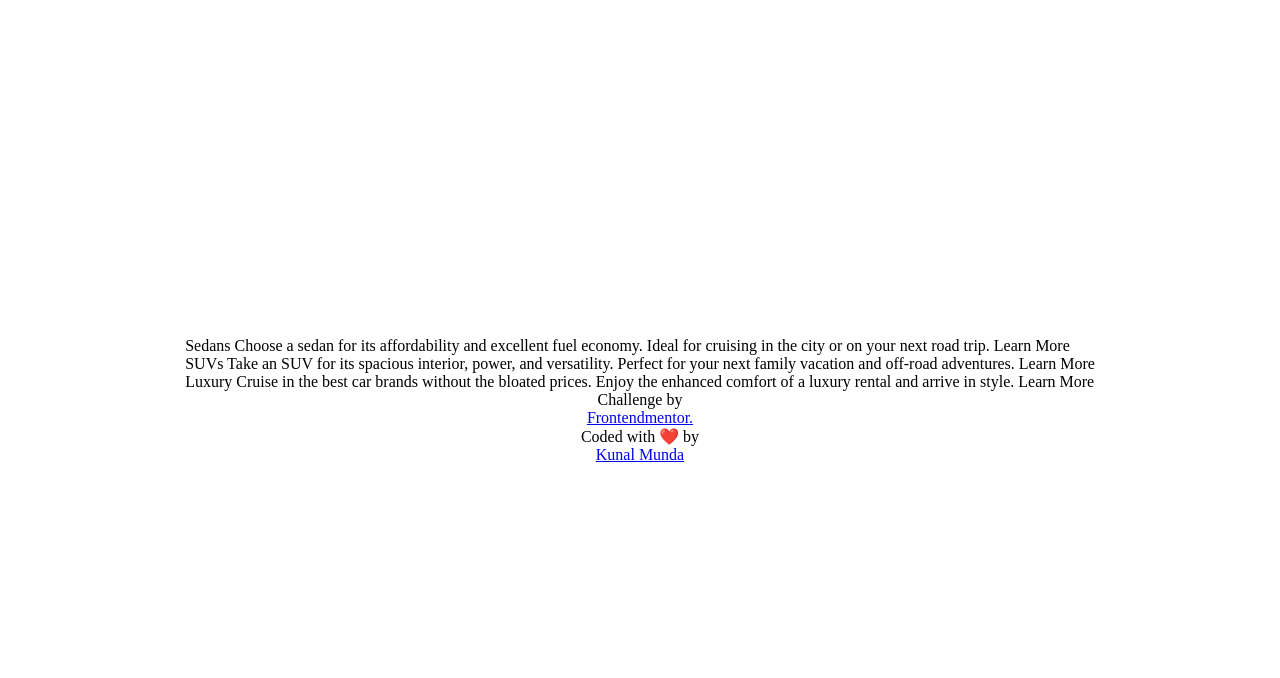
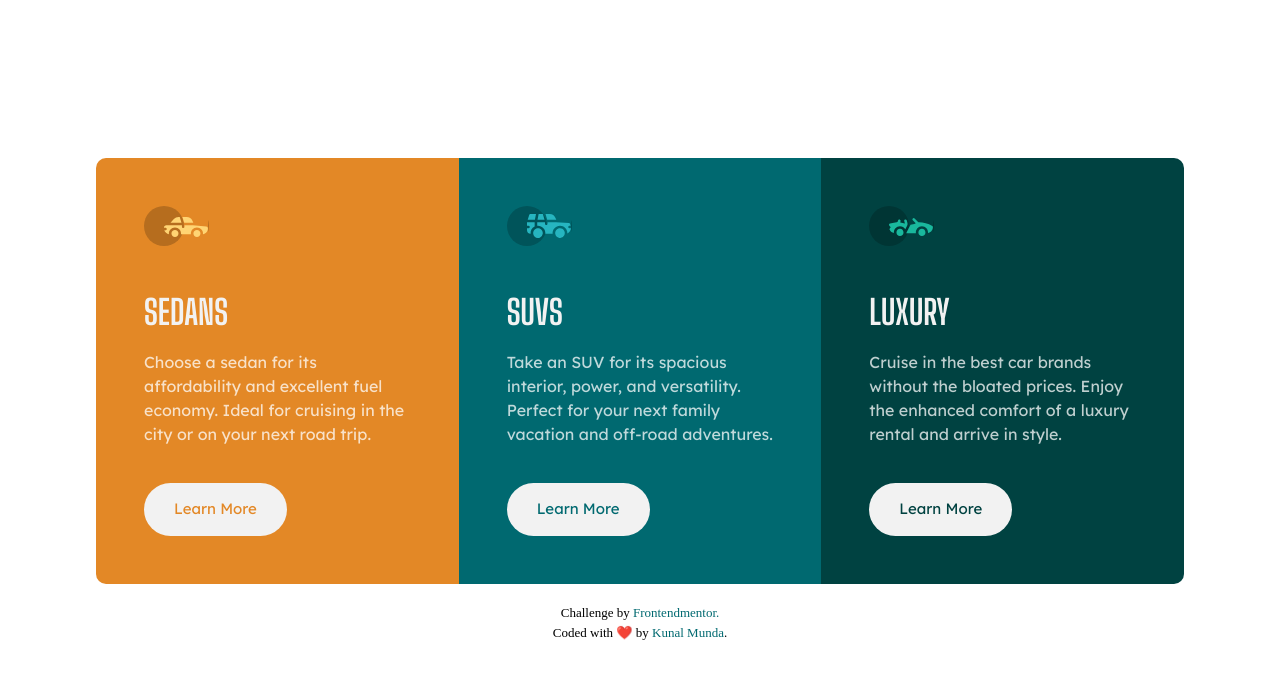
Before and after one commit to ryu-kamiski/3-column-preview-card-component-main, a plain HTML site: page docs/index.html in a window 1280 px wide. Drawn offline with Linux system fonts and the light colour scheme.

Commit message:
final commit

```diff
--- a/docs/index.html
+++ b/docs/index.html
@@ -13,31 +13,43 @@
 </head>
 
 <body>
-
+  <h1>.</h1>
   <div class="card">
     <div class="card__content">
-      Sedans
+      <div class="icon-sedan"></div>
+      <h2>Sedans</h2>
+      <p>
         Choose a sedan for its affordability and excellent fuel economy. Ideal for cruising in the city
         or on your next road trip.
-      Learn More
+      </p>
+      <a href="#" class="btn-orange">Learn More</a>
     </div>
     <div class="card__content">
-      SUVs
+      <div class="icon-suv"></div>
+      <h2>SUVs</h2>
+      <p>
         Take an SUV for its spacious interior, power, and versatility. Perfect for your next family vacation
         and off-road adventures.
-      Learn More
+      </p>
+      <a href="#" class="btn-dark-cyan">Learn More</a>
     </div>
     <div class="card__content">
-      Luxury
+      <div class="icon-luxury"></div>
+      <h2>Luxury</h2>
+      <p>
         Cruise in the best car brands without the bloated prices. Enjoy the enhanced comfort of a luxury
         rental and arrive in style.
-      Learn More
+      </p>
+      <a href="#" class="btn-very-dark-cyan">Learn More</a>
     </div>
   </div>
 
 
+  <div class="footer">
     Challenge by <a href="https://www.frontendmentor.io">Frontendmentor.</a>
-    Coded with ❤️ by <a href="#">Kunal Munda</a>
+    <br>
+    Coded with ❤️ by <a href="#">Kunal Munda</a>.
+  </div>
 
 </body>
 
--- /dev/null
+++ b/docs/scss/abstracts/_colors.scss
@@ -0,0 +1,35 @@
+
+$primary-orange: hsl(31, 77%, 52%);
+$primary-dark-cyan: hsl(184, 100%, 22%);
+$primary-very-dark-cyan: hsl(179, 100%, 13%);
+
+$neutral-transparent-white: hsla(0, 0%, 100%, .75); //* paragraphs
+$neutral-light-gray: hsl(0, 0%, 95%); //* bg, headings & buttons
+
+.btn-orange {
+  color: $primary-orange;
+
+  &:hover {
+    color: $neutral-light-gray;
+    background-color: $primary-orange;
+    outline: 1px solid $neutral-light-gray;
+  }
+}
+.btn-dark-cyan {
+  color: $primary-dark-cyan;
+
+  &:hover {
+    color: $neutral-light-gray;
+    background-color: $primary-dark-cyan;
+    outline: 1px solid $neutral-light-gray;
+  }
+}
+.btn-very-dark-cyan {
+  color: $primary-very-dark-cyan;
+
+  &:hover {
+    color: $neutral-light-gray;
+    background-color: $primary-very-dark-cyan;
+    outline: 1px solid $neutral-light-gray;
+  }
+}
--- /dev/null
+++ b/docs/scss/abstracts/_fonts.scss
@@ -0,0 +1,18 @@
+@import url('https://fonts.googleapis.com/css2?family=Big+Shoulders+Display:wght@400;700&family=Lexend+Deca:wght@400;700&display=swap');
+
+$font-size: 0.9375rem;
+
+$font-lexend: 'Lexend Deca', sans-serif;
+$font-big-shoulders: 'Big Shoulders Display', sans-serif;
+$font-weight: (
+  normal: 400,
+  bold: 700
+);
+
+@function font-family($font-name) {
+  @return map-get($font-family, $font-name);
+}
+
+@function weight($weight-name) {
+  @return map-get($font-weight, $weight-name);
+}
--- /dev/null
+++ b/docs/scss/abstracts/_index.scss
@@ -0,0 +1,2 @@
+@forward 'colors';
+@forward 'fonts';
--- /dev/null
+++ b/docs/scss/components/_breakpoints.scss
@@ -0,0 +1,51 @@
+$mobile-tablet: 63.99em;
+$desktop: 64em;
+
+@mixin mobile-tablet {
+  @media (max-width: $mobile-tablet) {
+    @content;
+  }
+}
+
+@mixin desktop {
+  @media (min-width: $desktop) {
+    @content;
+  }
+}
+
+@include mobile-tablet {
+  .card {
+    margin-top: 2em;
+
+    & .card__content {
+      &:first-child {
+        border-top-left-radius: 10px;
+        border-top-right-radius: 10px;
+      }
+      &:last-child {
+        border-bottom-left-radius: 10px;
+        border-bottom-right-radius: 10px;
+      }
+    }
+  }
+}
+
+@include desktop {
+  .card {
+    width: min(85%, 1120px);
+    margin: 0 auto;
+    display: flex;
+    flex-direction: row;
+
+    & .card__content {
+      &:first-child {
+        border-top-left-radius: 10px;
+        border-bottom-left-radius: 10px;
+      }
+      &:last-child {
+        border-top-right-radius: 10px;
+        border-bottom-right-radius: 10px;
+      }
+    }
+  }
+}
--- /dev/null
+++ b/docs/scss/components/_cards.scss
@@ -0,0 +1,65 @@
+@use '../abstracts/fonts';
+@use '../abstracts/colors';
+
+// Different icons
+.icon-sedan {
+  width: 4.0625rem;
+  height: 2.5rem;
+  background-image: url(../img/icon-sedans.svg);
+}
+.icon-suv {
+  width: 4.0625rem;
+  height: 2.5rem;
+  background-image: url(../img/icon-suvs.svg);
+}
+.icon-luxury {
+  width: 4.0625rem;
+  height: 2.5rem;
+  background-image: url(../img/icon-luxury.svg);
+}
+
+.card {
+  .card__content {
+    &:first-child {
+      background-color: colors.$primary-orange;
+    }
+    &:nth-child(2) {
+      background-color: colors.$primary-dark-cyan;
+    }
+    &:last-child {
+      background-color: colors.$primary-very-dark-cyan;
+    }
+  }
+
+}
+
+.card__content {
+  padding: 3.2em;
+
+  h2 {
+    margin-top: 1.2em;
+    text-transform: uppercase;
+    font-size: 2.125rem;
+    font-weight: weight(bold);
+    font-family: fonts.$font-big-shoulders;
+    color: colors.$neutral-light-gray;
+  }
+
+  p {
+    margin-top: 0.75em;
+    font-size: calc(fonts.$font-size + 1px);
+    font-weight: weight(normal);
+    font-family: fonts.$font-lexend;
+    color: colors.$neutral-transparent-white;
+  }
+
+  a {
+    display: inline-block;
+    text-decoration: none;
+    margin-top: 2.5em;
+    padding: 1em 2em 1em 2em;
+    border-radius: 100px;
+    font-family: fonts.$font-lexend;
+    background-color: colors.$neutral-light-gray;
+  }
+}
--- /dev/null
+++ b/docs/scss/components/_index.scss
@@ -0,0 +1,2 @@
+@forward 'cards';
+@forward 'breakpoints';
--- /dev/null
+++ b/docs/scss/resets/_resets.scss
@@ -0,0 +1,44 @@
+*,
+*::before,
+*::after {
+  box-sizing: border-box;
+}
+
+body,
+h1,
+h2,
+h3,
+h4,
+p,
+ul[class],
+ol[class],
+li,
+figure,
+figcaption,
+blockquote,
+dl,
+dd {
+  margin: 0;
+}
+
+body {
+  min-height: 100vh;
+  font-size: 0.9375rem;
+  scroll-behavior: smooth;
+  text-rendering: optimizeSpeed;
+  line-height: 1.5;
+}
+
+img {
+  max-width: 100%;
+  display: block;
+}
+
+@media (prefers-reduced-motion: reduce) {
+  * {
+    animation-duration: 0.01ms !important;
+    animation-iteration-count: 1 !important;
+    transition-duration: 0.01ms !important;
+    scroll-behavior: auto !important;
+  }
+}
--- /dev/null
+++ b/docs/scss/style.scss
@@ -0,0 +1,44 @@
+@use 'resets/resets';
+@use 'abstracts';
+@use 'components';
+
+body {
+  display: flex;
+  flex-direction: column;
+  justify-content: center;
+  h1 {    // h1 hidden
+    width: 0.1px;
+    height: 0.1px;
+    position: absolute;
+    visibility: hidden;
+  }
+}
+
+.card__content {
+  width: min(80%, 25em);
+  margin: 0 auto;
+  overflow: hidden;
+}
+
+.footer {
+  display: block;
+  margin-top: 1.5em;
+  text-align: center;
+  font-size: calc(abstracts.$font-size - 2px);
+  & a {
+    text-decoration: none;
+    color: abstracts.$primary-dark-cyan;
+    &:hover,
+    &:focus {
+      text-decoration: underline;
+    }
+    &::selection {
+      color: abstracts.$neutral-light-gray;
+      background-color: abstracts.$primary-orange;
+    }
+  }
+  &::selection {
+    color: abstracts.$neutral-light-gray;
+    background-color: abstracts.$primary-dark-cyan;
+  }
+}
```
Also changed, not shown: docs/css/style.css, 1 other file. Lines whose indentation alone changed are shown as unchanged.
